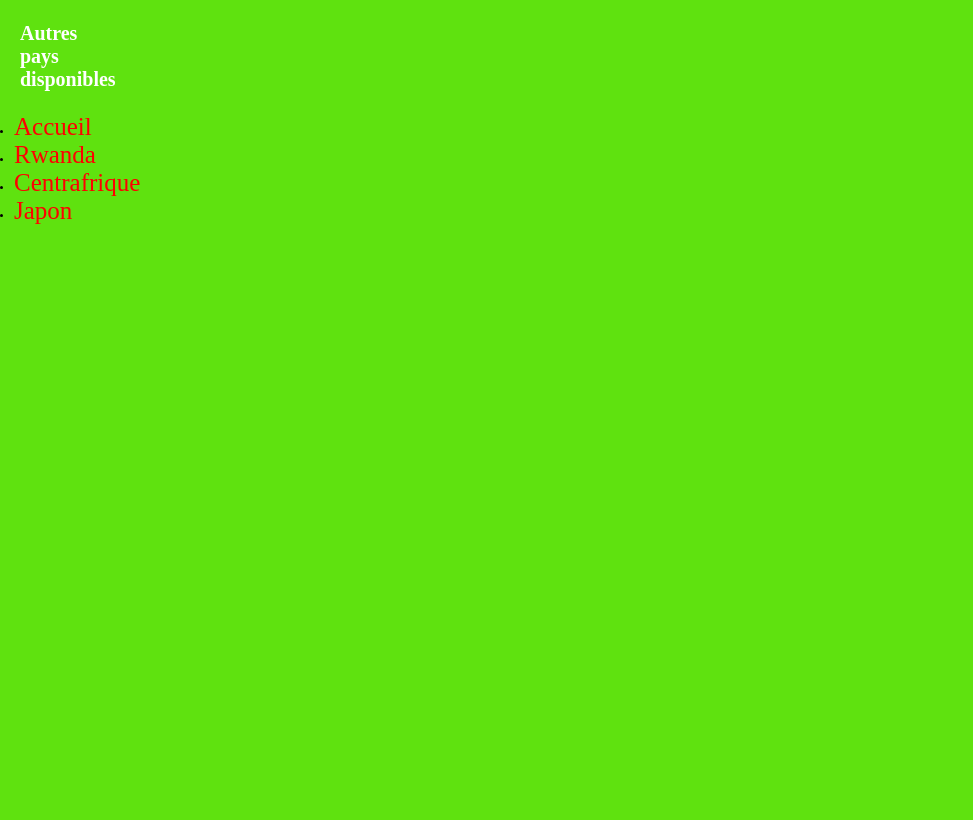
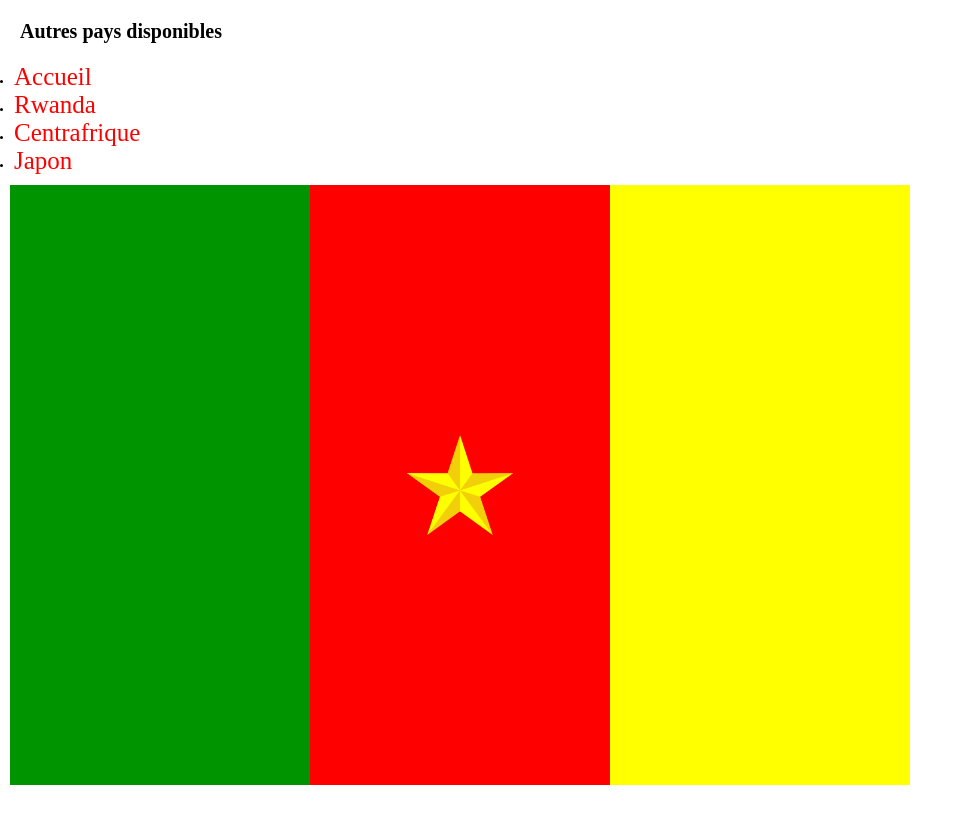
Before and after one commit to Worketyamo-Students/Danielle_drapeau_bootcamp, a plain HTML site: page assets/cameroun.html in a window 1280 px wide. Shown: the whole page, without its empty margins (0-973 px from the left). Drawn offline with Linux system fonts and the light colour scheme.

Commit message:
cameroun

```diff
--- a/assets/cameroun.html
+++ b/assets/cameroun.html
@@ -9,15 +9,21 @@
 </head>
 
 <body>
-    <header>
+
         <h4>Autres pays disponibles</h4>
         <li><a href="../index.html">Accueil</a></li>
         <li><a href="./rwanda.html">Rwanda</a></li>
         <li><a href="./centrafrique.html">Centrafrique</a></li>
         <li><a href="./japon.html">Japon</a></li>
-
-    </header>
-
+        <di class="drapeau">
+            <di class="vert"></di>
+            <div class="rouge">
+                <div class="etoile">
+                    <img src="./images/R.png" alt="logo de l'etoile" height="100">
+                </div>
+            </div>
+            <div class="jaune"></div>
+        </di>
 
 </body>
 
--- a/assets/style.css
+++ b/assets/style.css
@@ -1,8 +1,3 @@
-:root {
-    --background: #5fe20f;
-
-}
-
 * {
     margin: 0;
     padding: 0;
@@ -18,17 +13,12 @@ body {
     width: 100vw;
     height: 100vh;
     overflow-x: hidden;
-    background: var(--background);
+
 }
 
 header {
     background: var(--background);
     text-decoration: none;
-}
-
-banner {
-    background: #ffffff;
-
 }
 
 h1 {
@@ -38,13 +28,9 @@ h1 {
     font-size: 5rem;
 }
 
-h4 {
+h4{
     font-size: 2rem;
-    color: #ffffff;
-    width: 10rem;
-    height: 100%;
-    padding: 2px 0 2px 0;
-    margin: 20px;
+    margin: 2rem;
 }
 
 li a {
@@ -60,3 +46,36 @@ p {
     color: #000;
     margin: 16px;
 }
+
+.drapeau{
+    display: flex;
+    width: 900px;
+    height: 600px;
+    margin: 10px;
+    border-radius:10px  ;
+    animation: flotter 2s ease-in-out infinite;
+}
+
+.vert{
+    background-color: #009500;
+    flex: 1;
+
+}
+
+.rouge{
+    background: #f00;
+    flex: 1;
+}
+
+.etoile{
+    font-size: 50px;
+    display: flex;
+    align-items: center;
+    justify-content: center;
+    padding: 250px 0;
+}
+
+.jaune{
+    background: #ffff00;
+    flex: 1;
+}
```
Also changed, not shown: assets/centrafrique.html (+2 -2 lines), assets/japon.html (+2 -4 lines), assets/rwanda.html (+2 -2 lines), assets/images/R.png (added), assets/images/etoile.webp (added), assets/images/star-outline.svg (added), assets/images/étoile-dorée-sur-fond-transparent-illustration-vectorielle-de-l-212183714.webp (added).
